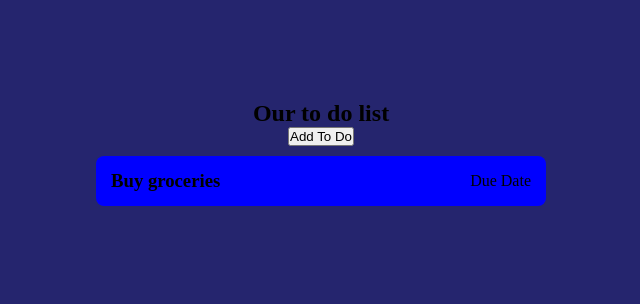
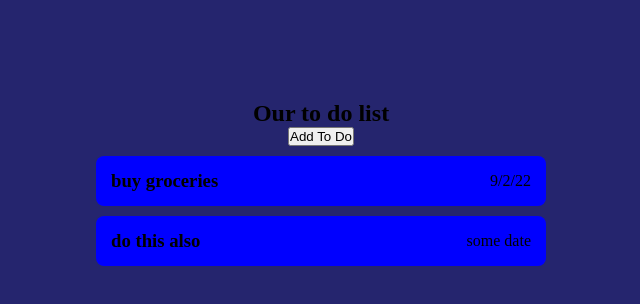
Before and after one commit to tbabyuk/to-do-list-react, a React (Create React App) app: page / in a window 1280 px wide. Shown: the top 304 px of the page, without its empty margins (319-959 px from the left). Built offline with nearby package versions, Linux system fonts and the light colour scheme.

Commit message:
add new to-do-item functionality working

```diff
--- a/src/App.js
+++ b/src/App.js
@@ -5,7 +5,10 @@ import {useState} from 'react';
 function App() {
 
   const [modal, setModal] = useState(false);
-  const [toDos, setToDos] = useState([]);
+  const [toDos, setToDos] = useState([
+    {task: "buy groceries", date: "9/2/22"},
+    {task: "do this also", date: "some date"}
+  ]);
 
   const handleModal = (e) => {
     if(e.target.className === 'add-to-do-modal' || e.target.className === 'close-modal-button') {
@@ -15,11 +18,18 @@ function App() {
     }
   }
 
+  const addToDos = (todos) => {
+    console.log(todos)
+    setToDos((old) => {
+        return [...old, todos]
+    })
+  }
+
   return (
     <div className="App">
-        <ToDoContainer handleModal={handleModal}/>
+        <ToDoContainer handleModal={handleModal} toDos={toDos}/>
 
-        {modal && <AddToDoModal handleModal={handleModal} />}
+        {modal && <AddToDoModal handleModal={handleModal} addToDos={addToDos} />}
     </div>
   );
 }
--- a/src/components/AddToDoModal.js
+++ b/src/components/AddToDoModal.js
@@ -1,7 +1,7 @@
 import React, {useState} from 'react';
 
 
-function AddToDoModal({handleModal}) {
+function AddToDoModal({handleModal, addToDos}) {
 
   const [task, setTask] = useState('');
   const [date, setDate] = useState('');
@@ -13,7 +13,7 @@ function AddToDoModal({handleModal}) {
       date: date
     }
 
-    console.log(todo)
+    addToDos(todo)
   }
 
   return (
--- a/src/components/ToDoContainer.js
+++ b/src/components/ToDoContainer.js
@@ -2,12 +2,19 @@
 import React from 'react'
 import ToDoItem from './ToDoItem'
 
-function ToDoContainer({handleModal}) {
+function ToDoContainer({handleModal, toDos}) {
+    console.log('from container', toDos)
+
   return (
     <div className='to-do-container'>
         <h2>Our to do list</h2>
         <button onClick={handleModal}>Add To Do</button>
-        <ToDoItem />
+        {toDos &&
+            toDos.map(item => (
+                <ToDoItem task={item.task} date={item.date}/>
+            ))
+        }
+
     </div>
   )
 }
--- a/src/components/ToDoItem.js
+++ b/src/components/ToDoItem.js
@@ -1,11 +1,12 @@
 import React from 'react';
 
+function ToDoItem({ task, date }) {
+    console.log('from todo item', typeof toDos)
 
-function ToDoItem() {
   return (
     <div className='to-do-item'>
-      <h3>Buy groceries</h3>
-      <p>Due Date</p>
+            <h3>{task}</h3>
+            <p>{date}</p>
     </div>
   );
 }
--- a/src/index.js
+++ b/src/index.js
@@ -5,7 +5,5 @@ import App from './App';
 
 const root = ReactDOM.createRoot(document.getElementById('root'));
 root.render(
-  <React.StrictMode>
     <App />
-  </React.StrictMode>
 );
```
